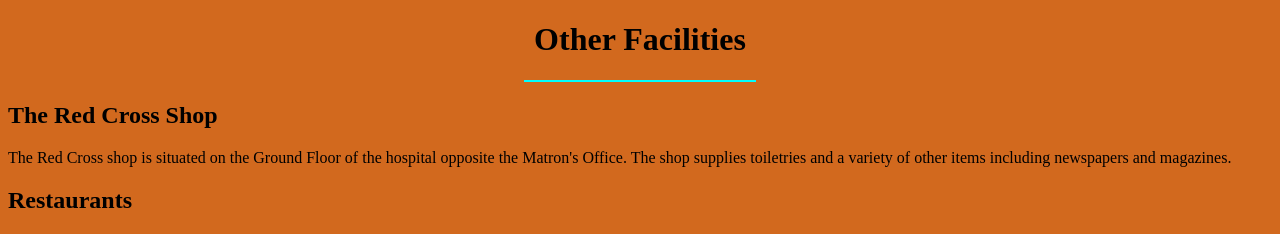
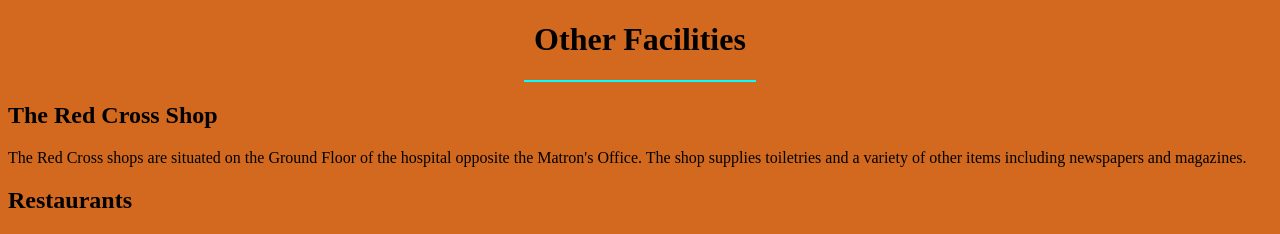
Before and after one commit to ARNOLDACHIKI/webdevelopment1, a plain HTML site: page KINGSTONE/other.html in a window 1280 px wide. Shown: the top 234 px of the page. Drawn offline with Linux system fonts and the light colour scheme.

Commit message:
corrected syntax errors

```diff
--- a/KINGSTONE/other.html
+++ b/KINGSTONE/other.html
@@ -10,7 +10,7 @@
 <hr color="cyan" height="5" width="230">
 <h2>The Red Cross Shop</h2>
 
-<p>The Red Cross shop is situated on the Ground Floor of the hospital opposite the Matron's Office. The shop supplies toiletries and a variety of other items including newspapers and magazines.</p>
+<p>The Red Cross shops are situated on the Ground Floor of the hospital opposite the Matron's Office. The shop supplies toiletries and a variety of other items including newspapers and magazines.</p>
 <h2>Restaurants</h2>
 <p>There are two restaurants and a coffee shop where Doctors, Clients and Visitors are welcome to enjoy sumptuous meals and snacks. Amadeus Cafeand Bistro are located at the Doctors Plaza and they serve Austrian Cuisine while the coffee shop located on the 1st floor between South Wing and St. Marys Ward serves Swahili Dishes.</p>
 <h2>Florist</h2>
```
